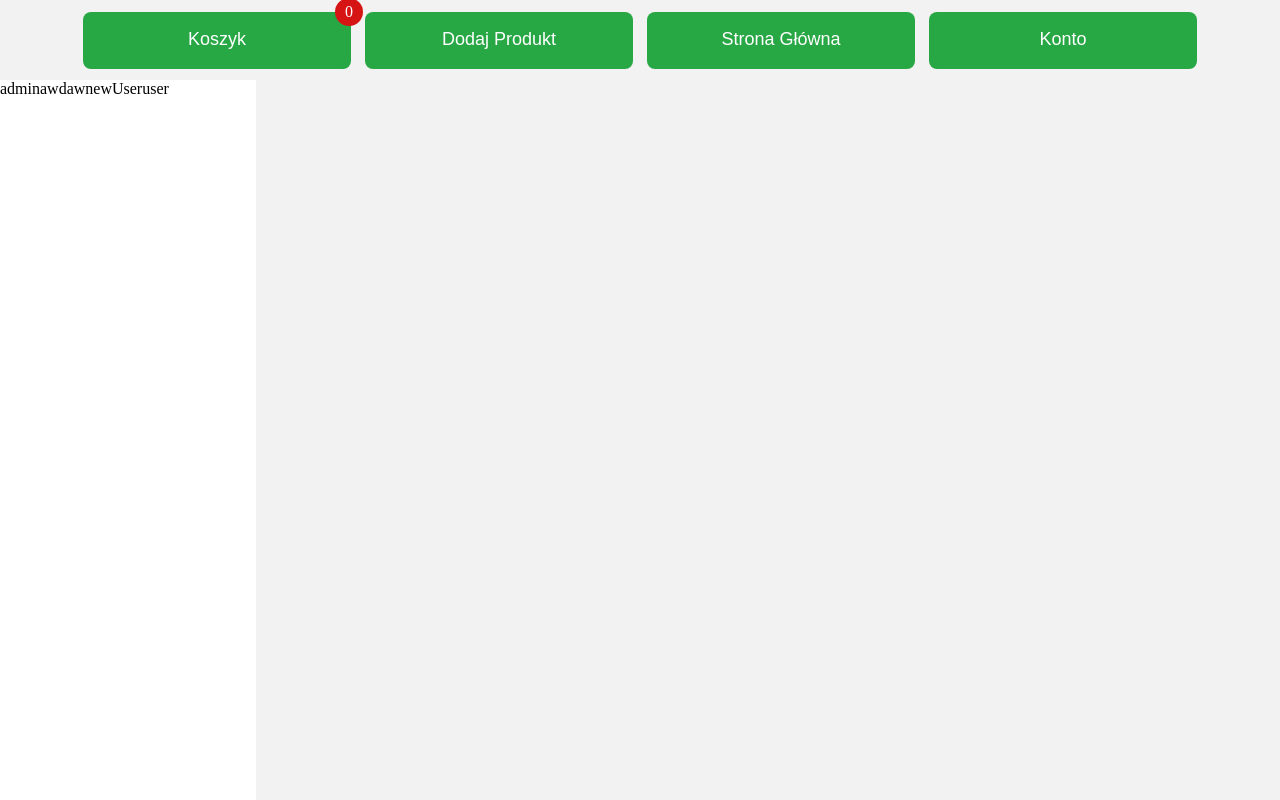
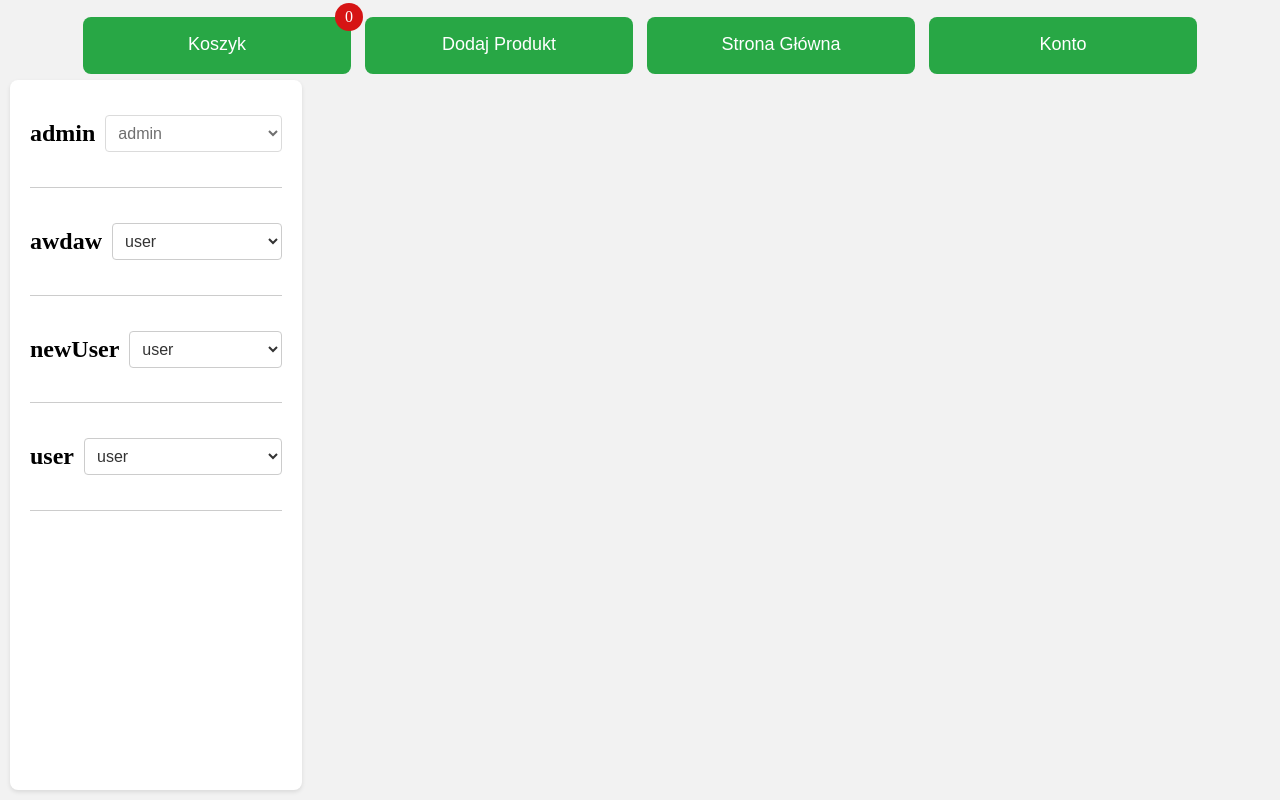
Before and after one commit to KamillGG/sklep, a PHP site: page /admin.php in a window 1280 px wide. Run offline with PHP 8.4, Linux system fonts and the light colour scheme; the visitor is signed in with stand-in values (Sample User, id 1); data comes from the database, SQL or seed files in the repository.

Commit message:
wstepne rozpoczecie uzytkownikow, styl do dodawania, dodanie super Admina

```diff
--- a/admin.css
+++ b/admin.css
@@ -2,13 +2,31 @@ body{
     background-color: #f2f2f2;
     display: grid;
     grid-template-columns: 100%;
-    grid-template-rows: 10vh 90vh;
+    grid-template-rows: calc(10vh - 10px) calc(90vh - 10px);
     grid-template-areas: "menu" "main";
     background-color: #f2f2f2;
     margin: 0;
+    padding: 10px;
 }
 #usersContainer{
-    background-color: white;
     width: 20%;
-    height: 100%;
+    background-color: #ffffff; /* White background */
+    border-radius: 8px; /* Rounded corners */
+    box-shadow: 0 2px 4px rgba(0, 0, 0, 0.1); /* Box shadow for depth */
+    padding: 20px; /* Padding inside the tile */
+    display: flex;
+    flex-direction: column;
 }
+#panelContainer{
+    grid-area: main;
+    display: flex;
+    flex-direction: row;
+}
+.menu{
+    grid-area: menu;
+}
+.line {
+    border: none; /* Remove default border styles */
+    border-top: 1px solid #ccc; /* Add a horizontal line */
+    margin: 20px 0; /* Add margin for spacing */
+  }
--- a/admin.php
+++ b/admin.php
@@ -1,8 +1,11 @@
 <?php
 session_start();
-if ($_SESSION['uprawnienia'] !== "admin") {
+if ($_SESSION['uprawnienia'] !== "admin" && $_SESSION['uprawnienia'] !== "superAdmin") {
     header("Location: ./index.php");
 }
+?>
+<?php
+
 ?>
 <!DOCTYPE html>
 <html lang="en">
@@ -11,6 +14,7 @@ if ($_SESSION['uprawnienia'] !== "admin") {
     <meta charset="UTF-8">
     <meta name="viewport" content="width=device-width, initial-scale=1.0">
     <link rel="stylesheet" href="przyciski.css">
+    <link rel="stylesheet" href="select.css">
     <link rel="stylesheet" href="admin.css">
     <title>Document</title>
 </head>
@@ -19,6 +23,7 @@ if ($_SESSION['uprawnienia'] !== "admin") {
     <?php
     include 'menu.php'
     ?>
+    <div id="panelContainer">
         <div id="usersContainer">
             <?php
             include 'config.php';
@@ -27,11 +32,43 @@ if ($_SESSION['uprawnienia'] !== "admin") {
             $result = returnSelect($sql, $conn);
             if (mysqli_num_rows($result) > 0) {
                 while ($row = mysqli_fetch_assoc($result)) {
+                    echo "<div class='uzytkownik'>";
+                    echo "<h2>";
                     echo $row['login'];
+                    echo "</h2>";
+                    if ($row['upr'] === "superAdmin") {
+                        echo "<select class='uprSelect disabled' disabled>";
+                        echo "<option>superAdmin</option>";
+                        echo "</select>";
+                    } else {
+                        if ($row['upr'] == 'admin' && $_SESSION['uprawnienia'] == "admin") {
+                            echo "<select class='uprSelect disabled' disabled>";
+                            echo "<option>admin</option>";
+                            echo "</select>";
+                        } else {
+                            if ($row['upr'] !== 'admin' && $_SESSION['uprawnienia'] === "admin") {
+                                $options = ['user', 'pracownik'];
+                            } else {
+                                $options = ['admin', 'user', 'pracownik'];
+                            }
+                            echo "<select class='uprSelect'>";
+                            foreach ($options as $option) {
+                                if ($row['upr'] !== $option) {
+                                    echo "<option>$option</option>";
+                                } else {
+                                    echo "<option selected='selected'>$option</option>";
+                                }
+                            }
+                            echo "</select>";
+                        }
+                    }
+                    echo "</div>";
+                    echo "<hr class='line'>";
                 }
             }
             ?>
         </div>
+    </div>
 </body>
 
 </html>
--- a/dropdown.css
+++ b/dropdown.css
@@ -83,6 +83,7 @@
   .menu{
     display: flex;
     flex-direction: row;
+
 }
 #buttonContainer{
   display: flex;
--- a/koszyk.php
+++ b/koszyk.php
@@ -25,6 +25,7 @@ if (isset($_POST['delID']) && $_POST['delID'] !== "") {
     <meta charset="UTF-8">
     <meta name="viewport" content="width=device-width, initial-scale=1.0">
     <link rel="stylesheet" href="koszyk.css">
+    <link rel="stylesheet" href="select.css">
     <title>Document</title>
 </head>
 
--- a/logowanie.php
+++ b/logowanie.php
@@ -56,6 +56,8 @@ if (isset($_POST['redirect'])) {
             $_SESSION['zalogowano'] = "tak";
             if ($row['upr'] == "admin") {
                 $_SESSION['uprawnienia'] = "admin";
+            } else if ($row['upr'] == "superAdmin") {
+                $_SESSION['uprawnienia'] = "superAdmin";
             } else if ($row['upr'] == "pracownik") {
                 $_SESSION['uprawnienia'] = "pracownik";
             } else $_SESSION['uprawnienia'] = "user";
--- a/menu.php
+++ b/menu.php
@@ -14,7 +14,7 @@
             <a class='przyciski' href='./koszyk.php'>Koszyk</a>
         </div>
         <?php
-        if ($_SESSION['uprawnienia'] == "admin") {
+        if ($_SESSION['uprawnienia'] == "admin" || $_SESSION['uprawnienia'] == "superAdmin") {
             echo "<a class='przyciski' href='./dodawanie.php'>Dodaj Produkt</a>";
             if ($_SERVER['PHP_SELF'] === "/sklep/index.php") {
                 echo "<a class='przyciski' href='./admin.php'>Panel administratora</a>";
--- /dev/null
+++ b/select.css
@@ -0,0 +1,35 @@
+select {
+    padding: 8px;
+    font-size: 16px;
+    border: 1px solid #ccc;
+    border-radius: 4px;
+    background-color: white;
+    width: 50px;
+    color: #333;
+    cursor: pointer; /* Change cursor to pointer on hover */
+}
+
+/* Style the options within the select element */
+option {
+    background-color: white;
+    color: #333;
+}
+
+/* Style the select element when it's focused */
+select:focus {
+    outline: none; /* Remove default focus outline */
+    border-color: #007bff; /* Change border color when focused */
+}
+select.uprSelect{
+    width: 250px;
+}
+.uzytkownik{
+    display: flex;
+    flex-direction: row;
+    gap: 10px;
+    align-items: center;
+    justify-content: space-between;
+}
+select.disabled{
+    cursor: not-allowed;
+}
```
Also changed, not shown: add.css (+39 -10 lines), dodawanie.php (+6 -6 lines), koszyk.css (+0 -22 lines). Lines whose indentation alone changed are shown as unchanged.
